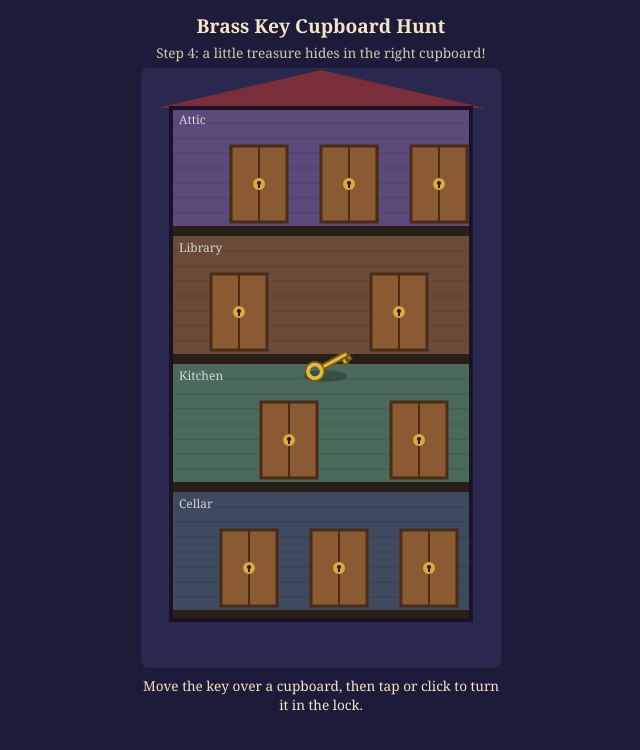
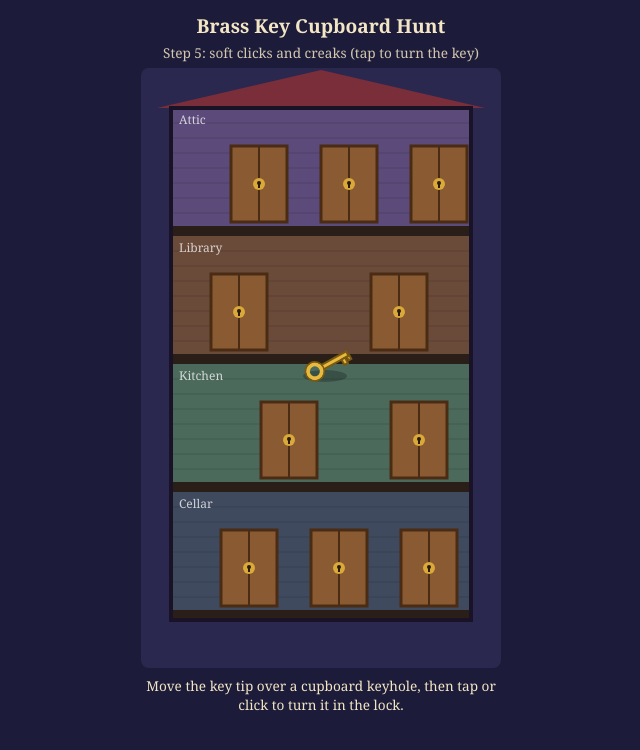
Before and after one commit to Wendle-The-Wizard/brass-key-cupboard-hunt, a plain HTML site: page index.html in a window 1280 px wide. Shown: the whole page, without its empty margins (319-959 px from the left). Drawn offline with Linux system fonts and the light colour scheme.

```diff
--- a/index.html
+++ b/index.html
@@ -7,9 +7,9 @@
 </head>
 <body>
 <h1>Brass Key Cupboard Hunt</h1>
-<p class="sub">Step 4: a little treasure hides in the right cupboard!</p>
+<p class="sub">Step 5: soft clicks and creaks (tap to turn the key)</p>
 <canvas id="tower" width="360" height="600" aria-label="A tower with four rooms and several cupboards, and a brass key that follows the pointer"></canvas>
-<p class="how" id="msg">Move the key over a cupboard, then tap or click to turn it in the lock.</p>
+<p class="how" id="msg">Move the key tip over a cupboard keyhole, then tap or click to turn it in the lock.</p>
 <button id="again" hidden>Hide the treasure again</button>
 <script src="game.js"></script>
 </body>
```
